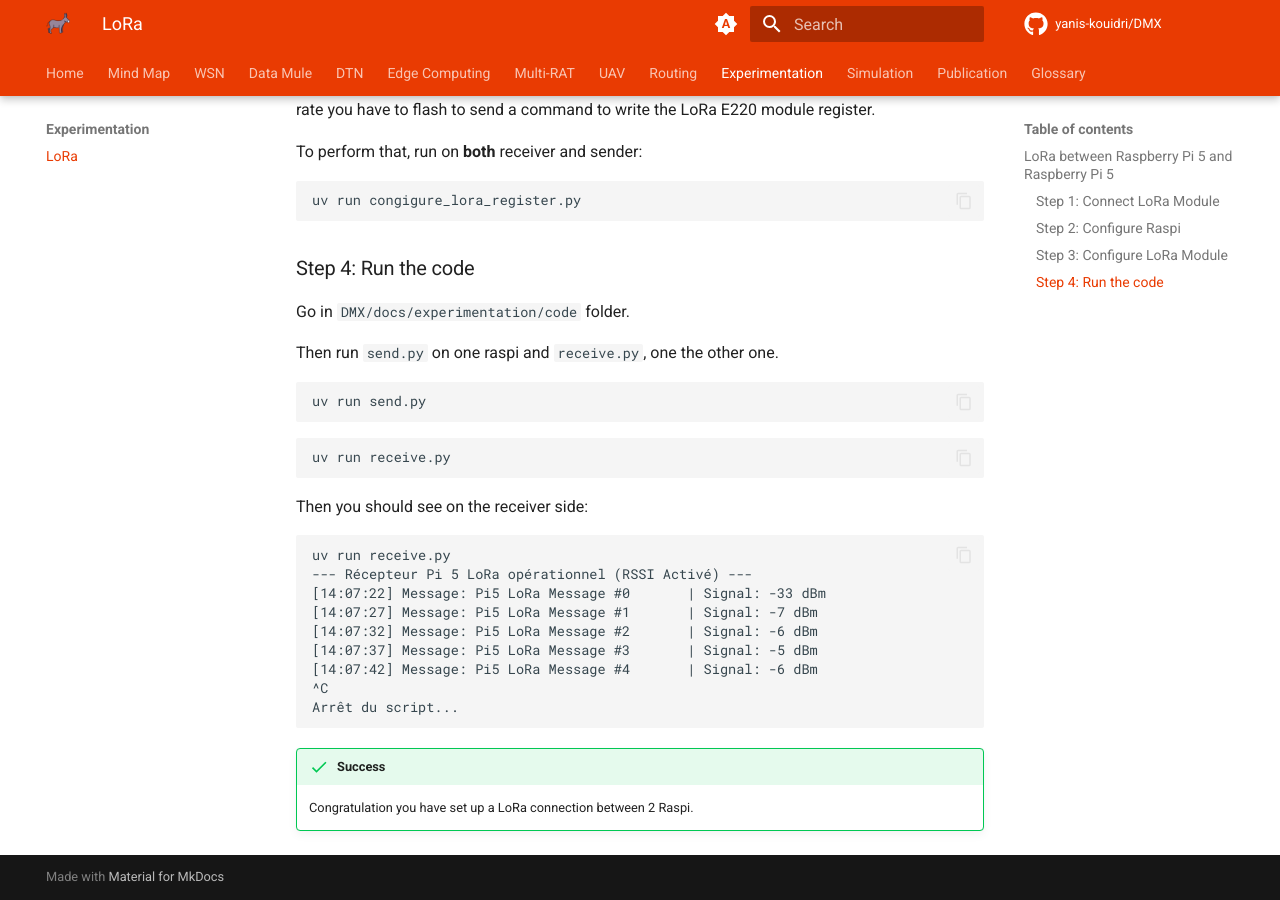
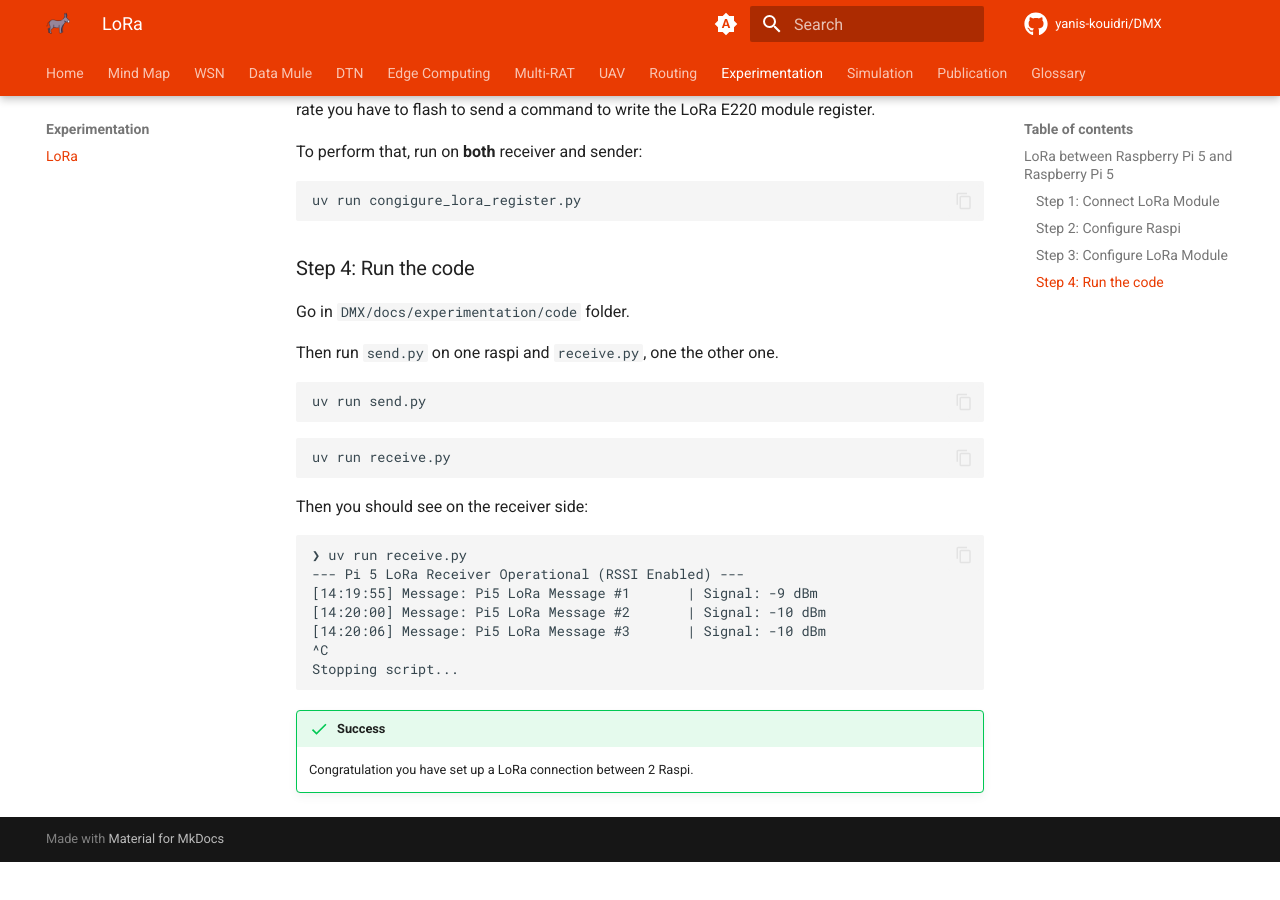
Before and after one commit to Yanis-Kouidri/DMX, an MkDocs documentation site: the page built from docs/experimentation/lora-raspi-esp32.md, in a window 1280 px wide and 900 px high, scrolled down 3962 px. Built offline with MkDocs 1.6.1 and Material for MkDocs 9.7.7, drawn with Linux system fonts in a browser that asks for light colours; comment, search, counter and statistics services are not loaded; after the commit the page ends 4824 px from its top, so only the background shows below that.

Commit message:
docs: replace french logs to english one

````diff
--- a/docs/experimentation/lora-raspi-esp32.md
+++ b/docs/experimentation/lora-raspi-esp32.md
@@ -114,15 +114,13 @@ uv run receive.py
 Then you should see on the receiver side:
 
 ```log
-uv run receive.py
---- Récepteur Pi 5 LoRa opérationnel (RSSI Activé) ---
-[14:07:22] Message: Pi5 LoRa Message #0       | Signal: -33 dBm
-[14:07:27] Message: Pi5 LoRa Message #1       | Signal: -7 dBm
-[14:07:32] Message: Pi5 LoRa Message #2       | Signal: -6 dBm
-[14:07:37] Message: Pi5 LoRa Message #3       | Signal: -5 dBm
-[14:07:42] Message: Pi5 LoRa Message #4       | Signal: -6 dBm
+❯ uv run receive.py
+--- Pi 5 LoRa Receiver Operational (RSSI Enabled) ---
+[14:19:55] Message: Pi5 LoRa Message #1       | Signal: -9 dBm
+[14:20:00] Message: Pi5 LoRa Message #2       | Signal: -10 dBm
+[14:20:06] Message: Pi5 LoRa Message #3       | Signal: -10 dBm
 ^C
-Arrêt du script...
+Stopping script...
 ```
 
 !!! success
````
